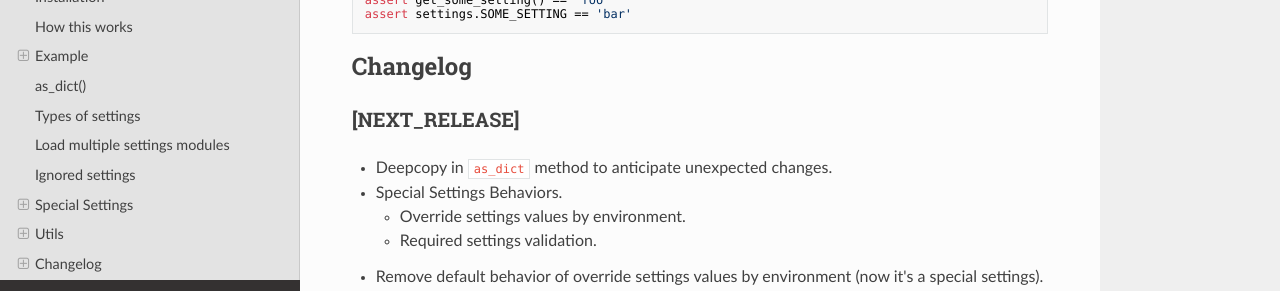
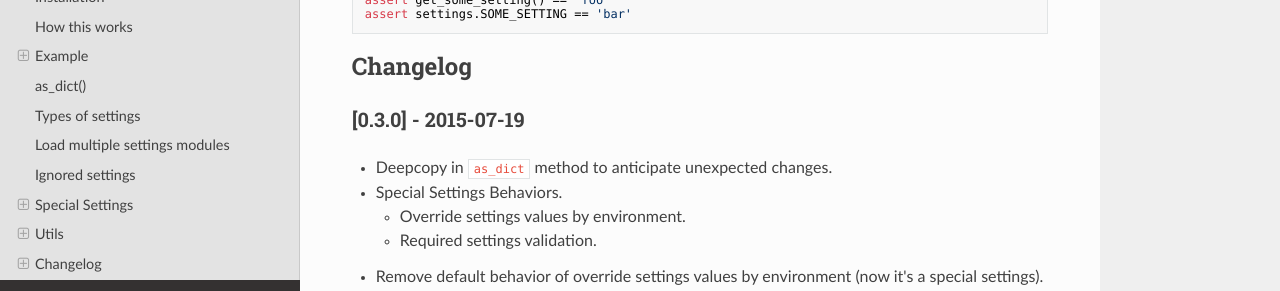
Before and after one commit to drgarcia1986/simple-settings, an MkDocs documentation site: the page built from docs/index.md, in a window 1280 px wide and 900 px high, scrolled down 3839 px. Shown: the part 154-445 px from the top of the window. Built offline with MkDocs 1.6.1, drawn with Linux system fonts in a browser that asks for light colours; nearby versions of some CDN libraries; old or Windows-style settings are respelled for this version of MkDocs.

Commit message:
Bump version: 0.2.0 → 0.3.0

````diff
--- a/docs/index.md
+++ b/docs/index.md
@@ -164,7 +164,7 @@
 ```
 
 ## Changelog
-### [NEXT_RELEASE]
+### [0.3.0] - 2015-07-19
 * Deepcopy in `as_dict` method to anticipate unexpected changes.
 * Special Settings Behaviors.
     * Override settings values by environment.
--- a/setup.py
+++ b/setup.py
@@ -19,7 +19,7 @@
 
 setup(
     name='simple-settings',
-    version='0.2.0',
+    version='0.3.0',
     install_requires=[],
     url='https://github.com/drgarcia1986/simple-settings',
     author='Diego Garcia',
````
Also changed, not shown: .bumpversion.cfg.
